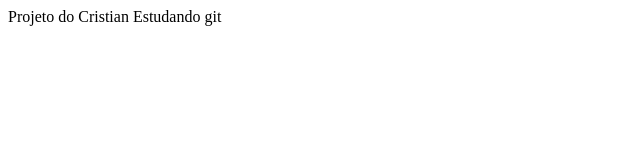
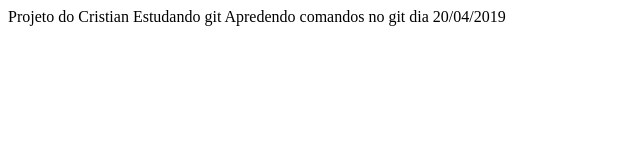
Before and after one commit to cristiangmp/git, a plain HTML site: page index.html in a window 1280 px wide. Shown: the whole page, without its empty margins (0-640 px from the left). Drawn offline with Linux system fonts and the light colour scheme.

Commit message:
Update index.html

```diff
--- a/index.html
+++ b/index.html
@@ -1,6 +1,7 @@
 <html>
 	<head>Projeto do Cristian
-	Estudando git</head>
-	<body>
+	Estudando git
+</head>
+	<body>Apredendo comandos no git dia 20/04/2019
 	</body>
 </html>
```
